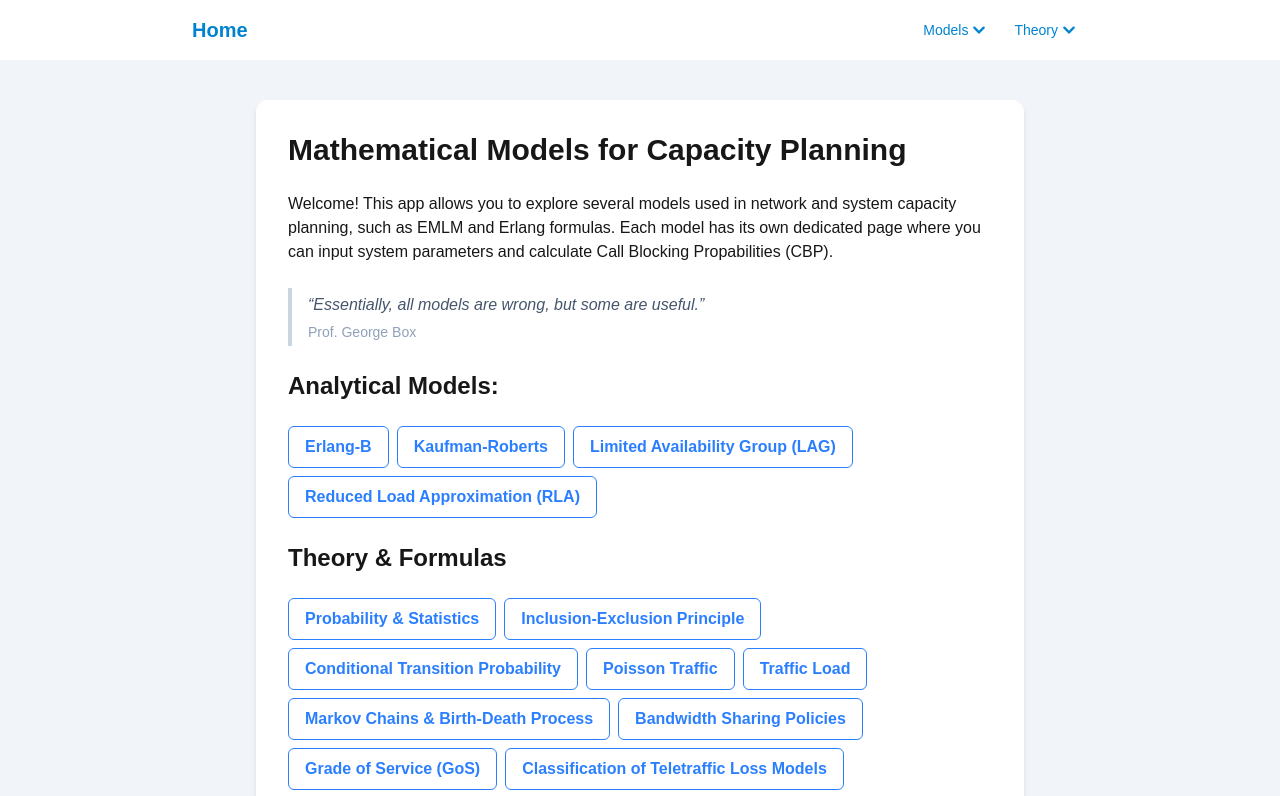
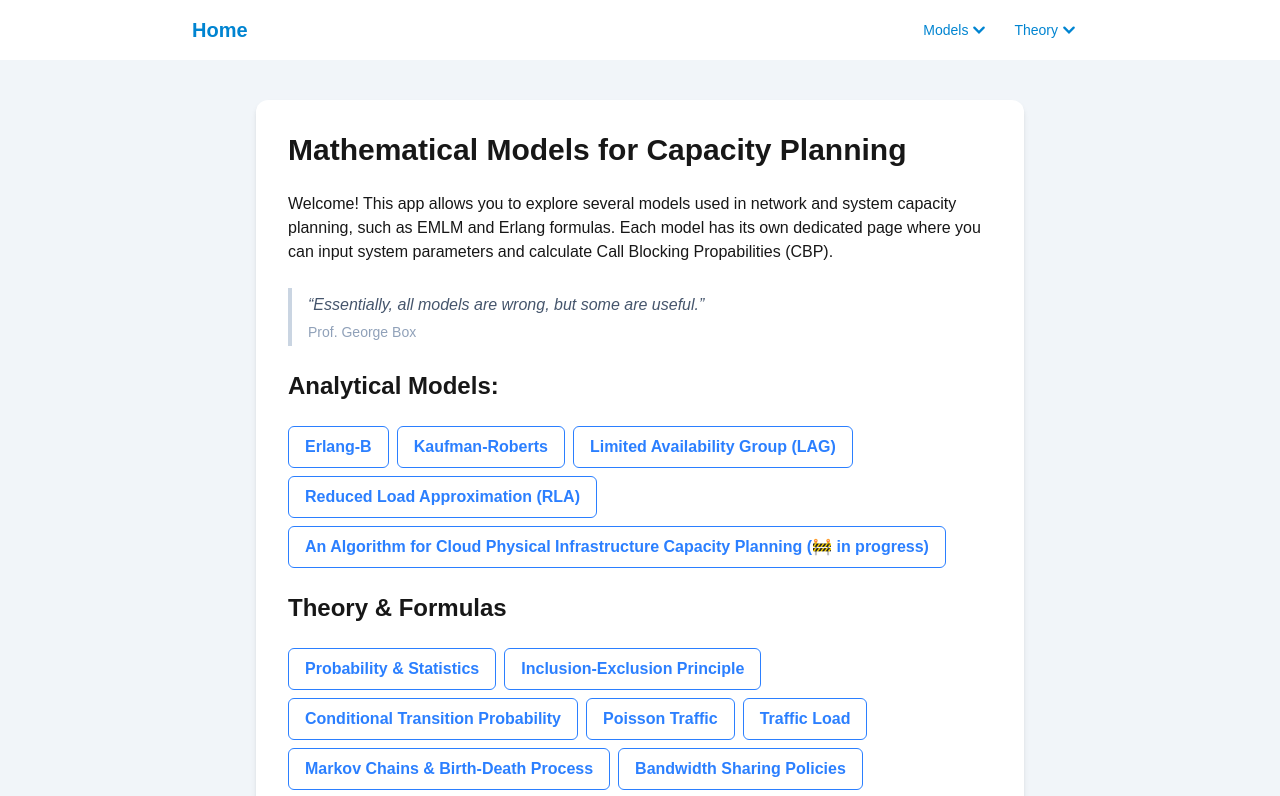
Before and after one commit to marias-world/teletraffic-models-ui, a Next.js app: page / in a window 1280 px wide. Shown: the top 796 px of the page. Built offline with nearby package versions, Linux system fonts and the light colour scheme.

Commit message:
chore: add placeholder for capacity planning algo

```diff
--- a/src/app/page.tsx
+++ b/src/app/page.tsx
@@ -56,6 +56,15 @@ export default function Home() {
               className="block sm:inline-block px-4 py-2 font-bold border border-blue-500 text-blue-500 rounded-md hover:bg-blue-50 hover:text-blue-700 transition-colors duration-200"
             >
               Reduced Load Approximation (RLA)
+            </Link>
+          </li>
+          <li>
+            <Link
+              href="/"
+              className="block sm:inline-block px-4 py-2 font-bold border border-blue-500 text-blue-500 rounded-md hover:bg-blue-50 hover:text-blue-700 transition-colors duration-200"
+            >
+              An Algorithm for Cloud Physical Infrastructure Capacity Planning
+              (🚧 in progress)
             </Link>
           </li>
         </ul>
```
